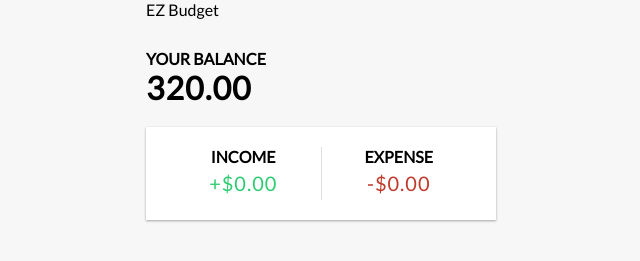
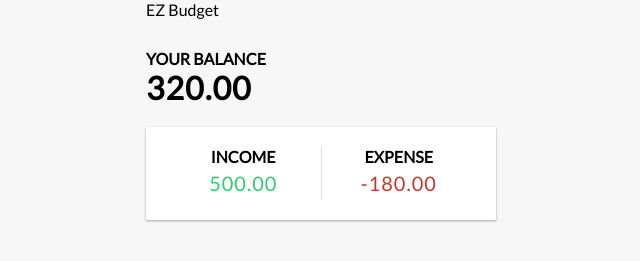
Before and after one commit to thisisscottcampbell/MERN-EZBudgetApp, a React (Create React App) app in the folder ez-app/: page / in a window 1280 px wide. Shown: the top 261 px of the page, without its empty margins (319-959 px from the left). Built offline with nearby package versions, Linux system fonts and the light colour scheme.

Commit message:
del init

```diff
--- a/ez-app/src/components/IncomeExpenses.jsx
+++ b/ez-app/src/components/IncomeExpenses.jsx
@@ -1,15 +1,31 @@
-import React from 'react';
+import React, { useContext } from 'react';
+import { GlobalContext } from '../context/State';
 
 const IncomeExpenses = () => {
+	const { transactions } = useContext(GlobalContext);
+	const amounts = transactions.map((tran) => tran.amount);
+	const income = amounts
+		.filter((item) => item > 0)
+		.reduce((acc, item) => (acc += item))
+		.toFixed(2);
+	const expense = amounts
+		.filter((item) => item < 0)
+		.reduce((acc, item) => (acc += item))
+		.toFixed(2);
+
 	return (
 		<div class="inc-exp-container">
 			<div>
 				<h4>Income</h4>
-                <p id="money-plus" className="money plus">+$0.00</p>
+				<p id="money-plus" className="money plus">
+					{income}
+				</p>
 			</div>
 			<div>
 				<h4>Expense</h4>
-                <p id="money-minus" className="money minus">-$0.00</p>
+				<p id="money-minus" className="money minus">
+					{expense}
+				</p>
 			</div>
 		</div>
 	);
--- a/ez-app/src/components/TransItem.jsx
+++ b/ez-app/src/components/TransItem.jsx
@@ -1,6 +1,9 @@
-import React from 'react';
+import React, { useContext } from 'react';
+import { GlobalContext } from '../context/State';
 
 const TransItem = ({ trans }) => {
+	const { deleteTrans } = useContext(GlobalContext);
+	console.log(deleteTrans);
 	const sign = trans.amount < 0 ? '-' : '+';
 
 	return (
@@ -10,7 +13,9 @@ const TransItem = ({ trans }) => {
 				<span>
 					{sign}${Math.abs(trans.amount)}
 				</span>
-				<button className="delete-btn">x</button>
+				<button onClick={() => deleteTrans(trans.id)} className="delete-btn">
+					x
+				</button>
 			</li>
 		</div>
 	);
--- a/ez-app/src/context/AppReducer.js
+++ b/ez-app/src/context/AppReducer.js
@@ -1,6 +1,13 @@
 export default (state, action) => {
-    switch(action.type) {
-        default:
-            return state
-    }
-}
+	switch (action.type) {
+		case 'DELETE TRANSACTION':
+			return {
+				...state,
+				transactions: state.transactions.filter(
+					(trans) => trans.id !== action.payload
+				),
+			};
+		default:
+			return state;
+	}
+};
--- a/ez-app/src/context/State.js
+++ b/ez-app/src/context/State.js
@@ -19,8 +19,19 @@ export const GlobalContext = createContext(initState);
 export const GlobalProvider = ({ children }) => {
 	const [state, dispatch] = useReducer(AppReducer, initState);
 
+	//actions
+	function deleteTrans(id) {
+		console.log('fired!');
+		dispatch({
+			type: 'DELETE TRANSACTION',
+			payload: id,
+		});
+	}
+
 	return (
-		<GlobalContext.Provider value={{ transactions: state.transactions }}>
+		<GlobalContext.Provider
+			value={{ transactions: state.transactions, deleteTrans }}
+		>
 			{children}
 		</GlobalContext.Provider>
 	);
```
Lines whose indentation alone changed are shown as unchanged.
